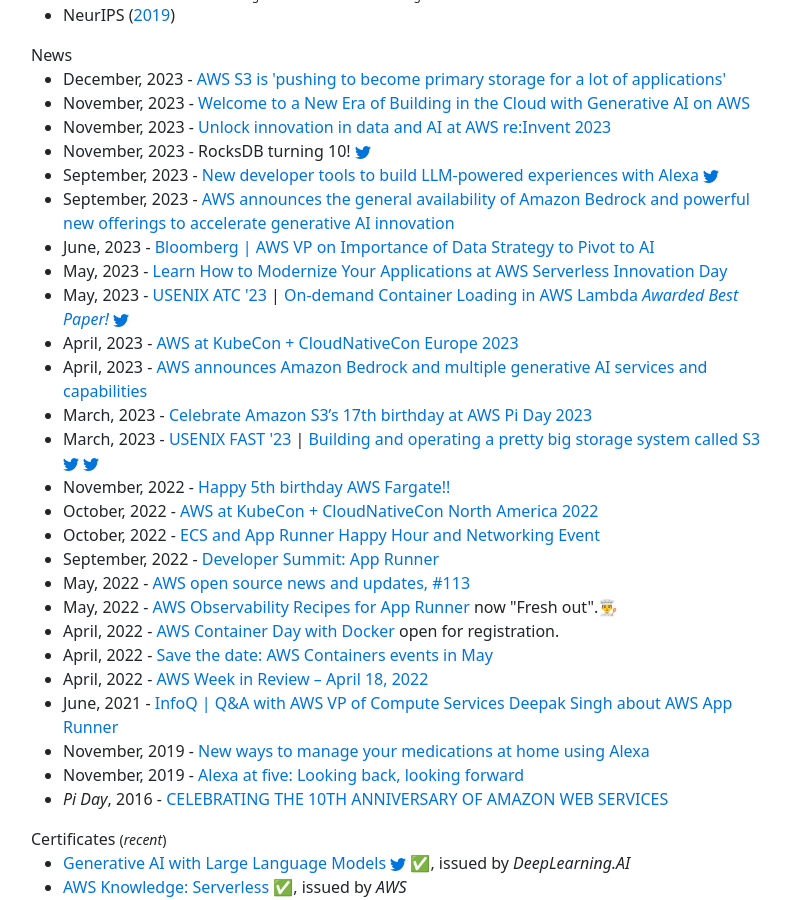
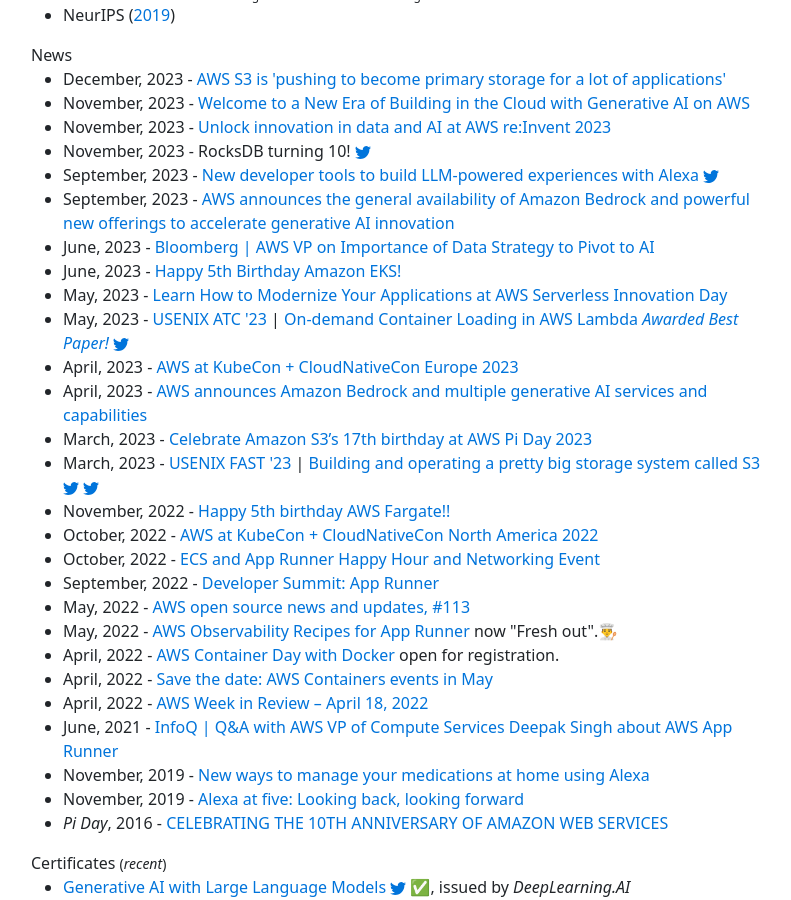
Before and after one commit to gfw001/gfw001.github.io, a Jekyll site: the page index.html, which Jekyll copies as it is, in a window 1280 px wide and 900 px high, scrolled down 1791 px. Shown: the whole window, without its empty margins (51-842 px from the left). Built offline with Jekyll 4.4.1, drawn with Linux system fonts in a browser that asks for light colours.

Commit message:
Update index.html

```diff
--- a/index.html
+++ b/index.html
@@ -347,6 +347,9 @@
 		June, 2023 - <a href="https://www.bloomberg.com/news/videos/2023-06-15/aws-vp-on-importance-of-data-strategy-to-pivot-to-ai-video">Bloomberg | AWS VP on Importance of Data Strategy to Pivot to AI</a>
 	</li>
 	<li>
+		June, 2023 - <a href="https://aws.amazon.com/blogs/containers/happy-5th-birthday-amazon-eks/">Happy 5th Birthday Amazon EKS!</a>
+	</li>
+	<li>
 		May, 2023 - <a href="https://aws.amazon.com/blogs/aws/learn-how-to-modernize-your-applications-at-aws-serverless-innovation-day/">Learn How to Modernize Your Applications at AWS Serverless Innovation Day</a>
 	</li>
 	<li>
```
